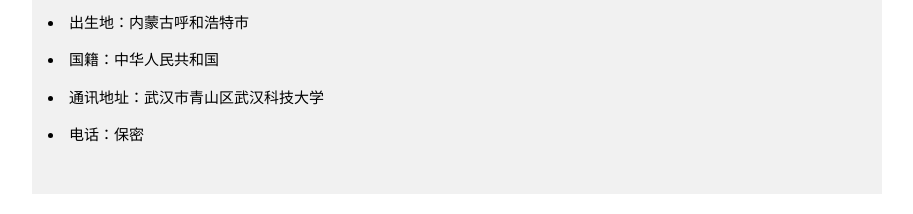
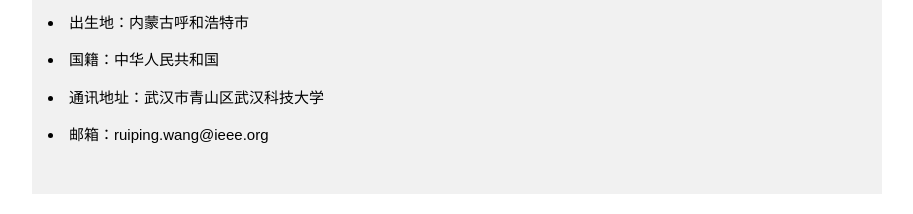
Before and after one commit to RuipingWang1986/RuipingWang1986.github.io, a plain HTML site: page index.html in a window 1280 px wide. Shown: the part 900-1114 px from the top of the page, without its empty margins (258-1171 px from the left). Drawn offline with Linux system fonts and the light colour scheme; a script that the page names is missing.

Commit message:
Update index.html

```diff
--- a/index.html
+++ b/index.html
@@ -86,7 +86,7 @@
         <li> 通讯地址：武汉市青山区武汉科技大学</li>
       </p>
       <p>
-        <li> 电话：保密</li>
+        <li> 邮箱：ruiping.wang@ieee.org</li>
       </p>
     </div>
     <!-- The study Section -->
```
